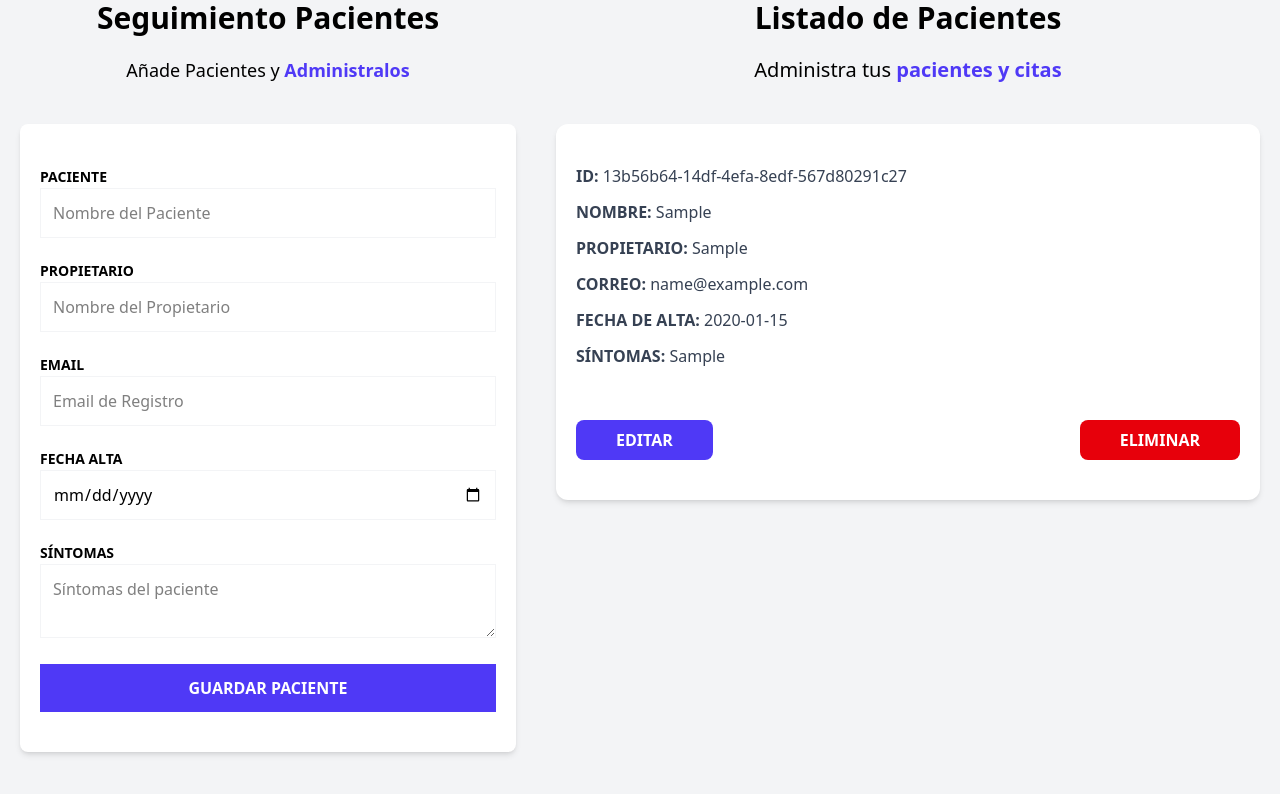
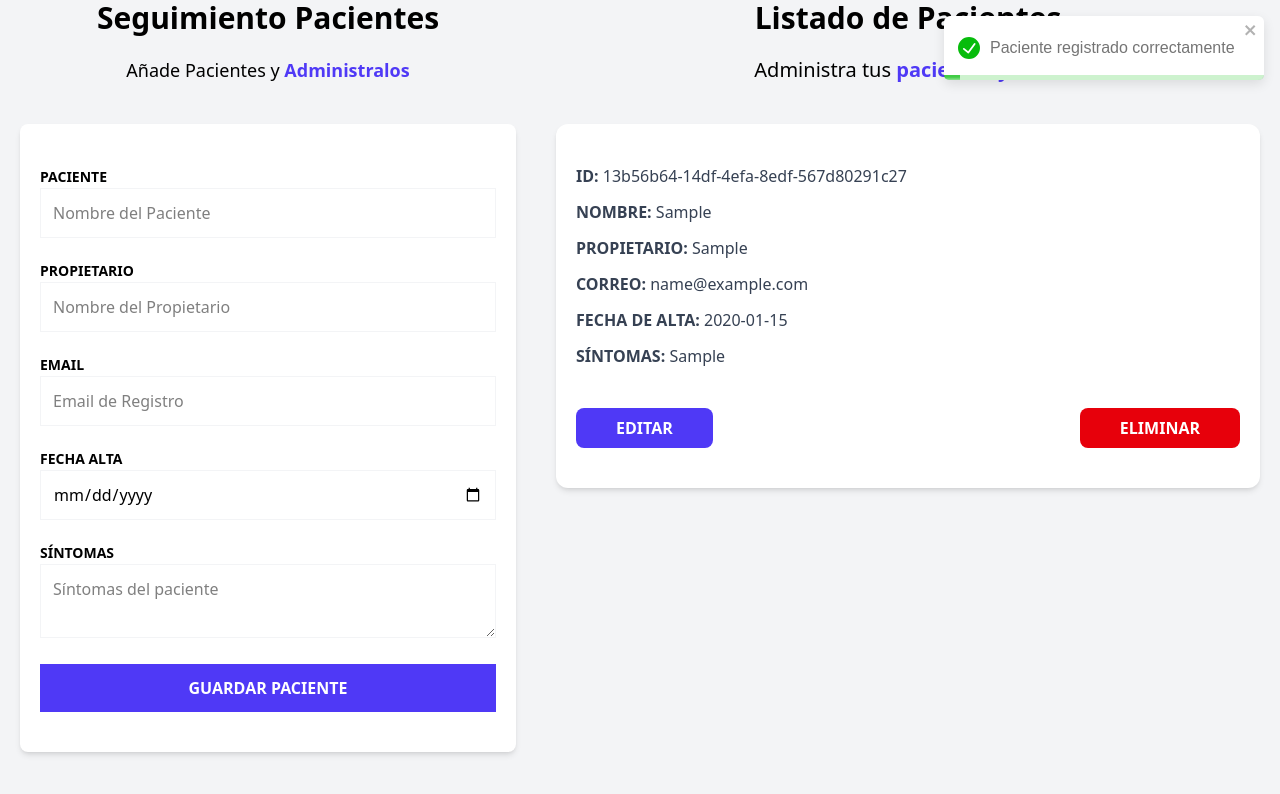
Before and after one commit to AndreF-525/patients-control, a React (Vite) app: page / in a window 1280 px wide. Both pictures are taken after typing "Sample", "Sample", "name@example.com", "2020-01-15", "Sample" into the empty fields and a click on the input "Guardar Paciente". Shown: the part 200-994 px from the top of the page. Built offline with nearby package versions, Linux system fonts and the light colour scheme.

Commit message:
Notificaciones con toastify, boton eliminar funcional

```diff
--- a/package.json
+++ b/package.json
@@ -14,6 +14,7 @@
     "react": "^19.1.0",
     "react-dom": "^19.1.0",
     "react-hook-form": "^7.61.1",
+    "react-toastify": "^11.0.5",
     "tailwindcss": "^4.1.11",
     "uuid": "^11.1.0",
     "zustand": "^5.0.6"
--- a/src/App.tsx
+++ b/src/App.tsx
@@ -1,6 +1,7 @@
 import PatientsForm from "./components/PatientsForm"
 import PatientsList from "./components/PatientsList"
-
+import { ToastContainer } from 'react-toastify'
+import 'react-toastify/dist/ReactToastify.css'
 
 function App() {
 
@@ -17,6 +18,7 @@ function App() {
           <PatientsList/>
         </div>
       </div>
+      <ToastContainer/>
     </>
   )
 }
--- a/src/components/PatientDetails.tsx
+++ b/src/components/PatientDetails.tsx
@@ -1,3 +1,4 @@
+import {toast} from 'react-toastify'
 import type { Patient } from "../types"
 import PatientDetailItem from "./PatientDetailItem"
 import { usePatientStore } from "../store"
@@ -14,6 +15,12 @@ export default function PatientDetails({ patient }: PatientDetailsProps) {
   //Tambien se puede asi:
   const {deletePatient, getPatientById} = usePatientStore()
 
+  const handleClick = () => {
+    deletePatient(patient.id)
+    toast.error('Paciente eliminado', {
+      autoClose: 2000
+    })
+  }
 
   return (
     <div className="mx-5 my-10 px-5 py-10 bg-white shadow-md rounded-xl">
@@ -24,17 +31,17 @@ export default function PatientDetails({ patient }: PatientDetailsProps) {
       <PatientDetailItem label='Fecha de Alta' data={patient.date.toString()} />
       <PatientDetailItem label='Síntomas' data={patient.symptoms} />
 
-      <div className="flex justify-between">
+      <div className="flex flex-col lg:flex-row mt-10 gap-3 justify-between">
         <button
           type="button"
-          className="py-2 px-10 mt-10 text-white uppercase font-bold rounded-lg bg-indigo-600 hover:bg-indigo-900 cursor-pointer"
+          className="py-2 px-10 text-white uppercase font-bold rounded-lg bg-indigo-600 hover:bg-indigo-900 cursor-pointer"
           onClick={() => getPatientById(patient.id)}>
             Editar
           </button>
 
         <button
           type="button"
-          className="py-2 px-10 mt-10 text-white uppercase font-bold rounded-lg bg-red-600 hover:bg-red-900 cursor-pointer" onClick={() => deletePatient(patient.id)}>
+          className="py-2 px-10 text-white uppercase font-bold rounded-lg bg-red-600 hover:bg-red-900 cursor-pointer" onClick={handleClick}>
             Eliminar
         </button>
       </div>
--- a/src/components/PatientsForm.tsx
+++ b/src/components/PatientsForm.tsx
@@ -1,3 +1,5 @@
+import { useEffect } from 'react'
+import {toast} from 'react-toastify'
 import { useForm } from 'react-hook-form'
 import Error from './Error'
 import type { DraftPatient } from '../types'
@@ -5,12 +7,34 @@ import { usePatientStore } from '../store'
 
 export default function PatientsForm() {
 
-  const { addPatient } = usePatientStore()
+  const { addPatient, activeId, patients, updatePatient } = usePatientStore()
 
-  const { register, handleSubmit, formState : {errors}, reset } = useForm<DraftPatient>()
+  const { register, handleSubmit, setValue, formState: { errors }, reset } = useForm<DraftPatient>()
 
-  const registerPatient = (data : DraftPatient) => {
-    addPatient(data)
+  useEffect(() => {
+    if (activeId) {
+      const activePatient = patients.filter(patient => patient.id === activeId)[0]
+      //Ese setValue ayuda a setear un valor en un formulario
+      setValue('name', activePatient.name)
+      setValue('caretaker', activePatient.caretaker)
+      setValue('email', activePatient.email)
+      setValue('date', activePatient.date)
+      setValue('symptoms', activePatient.symptoms)
+    }
+  }, [activeId])
+
+  const registerPatient = (data: DraftPatient) => {
+    if (activeId) {
+      updatePatient(data)
+      toast.success('Paciente editado correctamente', {
+        autoClose: 2000
+      })
+    } else {
+      addPatient(data)
+      toast.success('Paciente registrado correctamente', {
+        autoClose: 2000
+      })
+    }
     reset()
   }
 
--- a/src/store.ts
+++ b/src/store.ts
@@ -7,7 +7,8 @@ type PatientState = {
   activeId: Patient['id']
   addPatient: (data: DraftPatient) => void,
   deletePatient: (id: Patient['id']) => void,
-  getPatientById: (id: Patient['id']) => void
+  getPatientById: (id: Patient['id']) => void,
+  updatePatient: (data: DraftPatient) => void
 }
 
 const createPatient = (patient: DraftPatient): Patient => {
@@ -17,6 +18,7 @@ const createPatient = (patient: DraftPatient): Patient => {
 export const usePatientStore = create<PatientState>((set) => ({
   patients: [],
   activeId: '',
+
   addPatient: (data) => {
     const newPatient = createPatient(data)
     set((state) => ({
@@ -34,5 +36,12 @@ export const usePatientStore = create<PatientState>((set) => ({
     set(() => ({
       activeId: id
     }))
+  },
+
+  updatePatient: (data) => {
+    set((state) => ({
+      patients: state.patients.map(patient => patient.id === state.activeId ? { id: state.activeId, ...data } : patient),
+      activeId: ''
+    }))
   }
 }))
```
Also changed, not shown: 1 other file (tests, documents, lock files or other folders).
